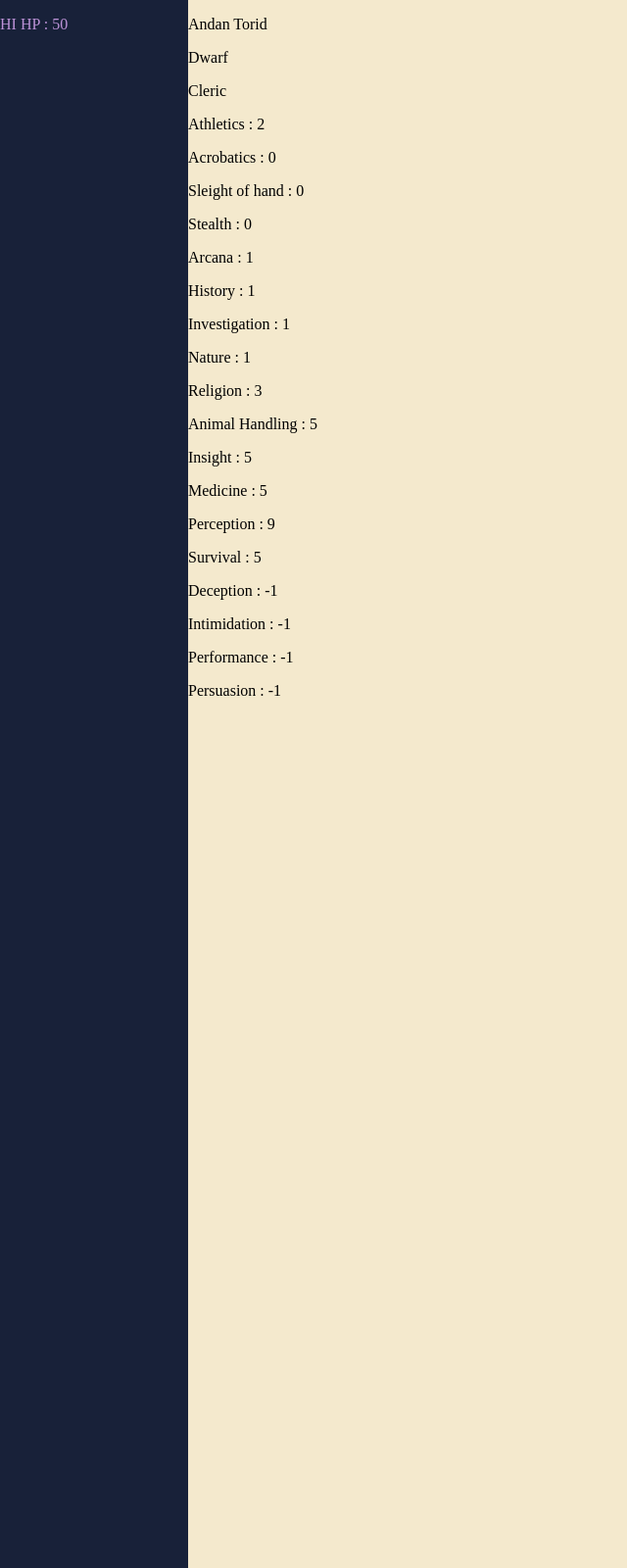
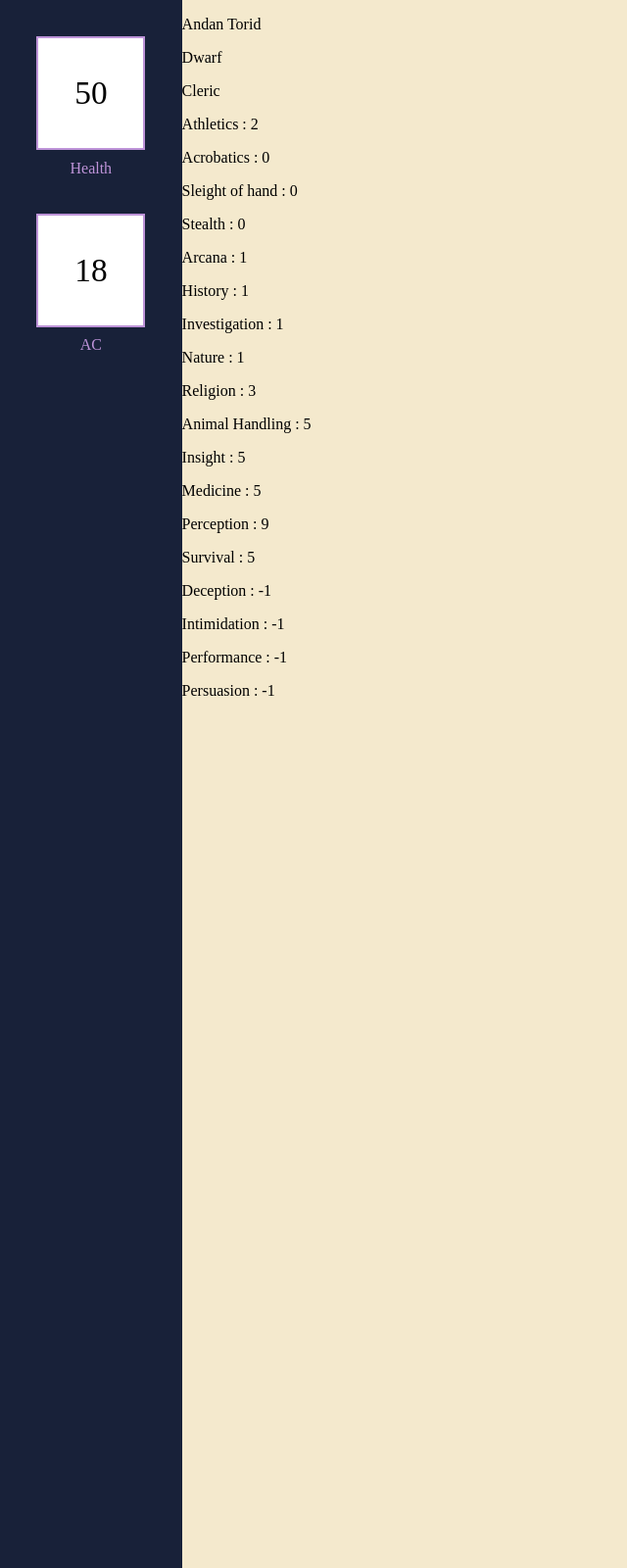
Before and after one commit to Routund/DND_Character_Gen, a Flask app: page /character/1 in a window 1280 px wide. Shown: the whole page at 98% size, without its empty margins (0-640 px from the left). Run offline with Flask 3, Linux system fonts and the light colour scheme; data comes from the database, SQL or seed files in the repository; both versions use the stored data as it was after the commit.

Commit message:
Worked on main character page Finished main functionality of adding character to character table Added some formatting to main character page

```diff
--- a/routes.py
+++ b/routes.py
@@ -153,7 +153,7 @@ def submit3():
         return resp
 
 
-@app.route('/insert', methods=['POST'])
+@app.route('/insert', methods=['GET', 'POST'])
 def insert():
     conn = sqlite3.connect(db)
     cur = conn.cursor()
@@ -161,9 +161,15 @@ def insert():
     # Get all values that need to be inserted
     name = request.cookies.get('name')
     cClass, race, background = request.cookies.get('chosen_options').split(',')
-
-    cur.execute(f'INSERT INTO Character (Name,Race,Class,Level,Background,HP,AC,Stats,Proficiencies,Notes) VALUES ({name},{race},{cClass},{1},{background})')
-
+    stats = request.cookies.get('ASI')
+    statsSplit = stats.split(',')
+    cur.execute(f'SELECT HpDie FROM Class WHERE Class_Id = {cClass}')
+    hp = (int(cur.fetchone()[0].split('d')[1])//2)+1+(int(statsSplit[5])-10)//2
+    ac=10+(int(statsSplit[1])-10)//2
+    proficiencies = request.cookies.get('proficiencies')
+    cur.execute('INSERT INTO Character (Name,Race,Class,Level,Background,HP,AC,Stats,Proficiencies) VALUES (?,?,?,?,?,?,?,?,?)',(name,race,cClass,1,background,hp,ac,stats,proficiencies))
+    conn.commit()
+    return redirect(f'/character/{cur.lastrowid}')
 
 @app.route('/character/<id>')
 def character_main(id):
@@ -178,14 +184,13 @@ def character_main(id):
         return redirect("/")
 
     # Get Race, Class, Proficiencies, Prof Bonus, and Stats. classC is just player class, but avoiding python class keyword
-    cur.execute('SELECT Name FROM Race WHERE Race_Id = ?', (character_data[2]))
+    cur.execute(f'SELECT Name FROM Race WHERE Race_Id = {character_data[2]}')
     race = cur.fetchone()
     cur.execute('SELECT Name FROM Class WHERE Class_Id = ?', (str(character_data[3])))
     classC = cur.fetchone()
     proficiencies = character_data[9].split(',')
     stats = list(map(int, character_data[8].split(',')))
-    cur.execute('SELECT ProfBonus FROM LevelInfo WHERE Level = ? AND Class = ?', (character_data[4], character_data[3]))
-    profBonus = cur.fetchone()[0]
+    profBonus = ((character_data[3]-1)//4)+2
 
     # Calculate ability score for each ability by checking proficiencies list for given ability, then -10 and /2 plus any profs to get score
     i = 0
@@ -202,7 +207,7 @@ def character_main(id):
                 skillBonus.append((s, math.floor((stats[i]-10)/2)))
         i += 1
 
-    return render_template('CharacterMain.html', character=[character_data[1], race[0], classC[0]], skillData=skillBonus, HP=character_data[6])
+    return render_template('CharacterMain.html', character=[character_data[1], race[0], classC[0]], skillData=skillBonus, HP=character_data[6], AC=character_data[7])
 
 
 @app.route('/triangles/<size>')
--- a/static/styles.css
+++ b/static/styles.css
@@ -2,12 +2,23 @@
     background-color:#182139;
     height: 100%;
     min-width: 100%;
+    overflow: hidden;
+    text-align: center;
     color: #bd93d8;
-    overflow: hidden;
+}
+.side_info{
+    text-align: center;
+    border: 2px solid #bd93d8;
+    background-color: white;
+    margin:20%;
+    margin-bottom:5%;
+    padding: 20%;
+    font-size: 25pt;
+    color: black;
 }
 .sheet_container {
     display: grid;
-    grid-template-columns:15% 85%;
+    grid-template-columns:14.5% 85.5%;
     grid-template-rows: 100pc;
     min-height: 100%;
 }
--- a/templates/sheetLayout.html
+++ b/templates/sheetLayout.html
@@ -6,10 +6,14 @@
     <body>
         <div class = 'sheet_container'>
             <div class = 'side_bar'>
-                <p>
-                    HI
-                    HP : {{HP}}
-                </p>
+                <div class = 'side_info'>
+                    {{HP}}
+                </div>
+                Health
+                <div class = 'side_info'>
+                    {{AC}}
+                </div>
+                AC
             </div>
             <div class = 'sheet'>
                 {% block content %}{% endblock %}
```
Also changed, not shown: main.db.
